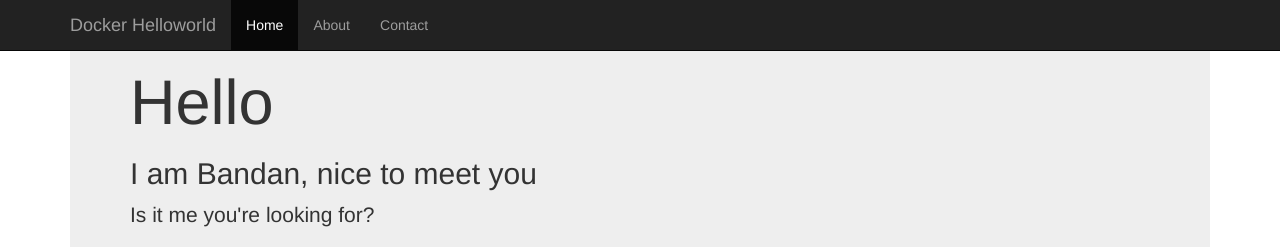
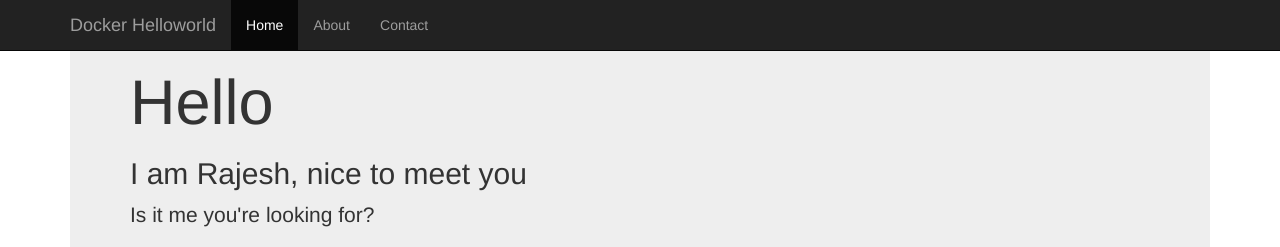
Before and after one commit to RajeshAachari/docker-helloworld, a plain HTML site: page index.html in a window 1280 px wide. Shown: the top 247 px of the page. Drawn offline with nearby package versions, Linux system fonts and the light colour scheme; a script that the page names is missing.

Commit message:
Update index.html

```diff
--- a/index.html
+++ b/index.html
@@ -88,7 +88,7 @@ function updateClock ()
       <!-- Main jumbotron for a primary marketing message or call to action -->
       <div class="jumbotron">
         <h1>Hello</h1>
-	<h2>I am Bandan, nice to meet you</h2>
+	<h2>I am Rajesh, nice to meet you</h2>
         <p>Is it me you're looking for?</p>
       </div>
       <hr/>
```
